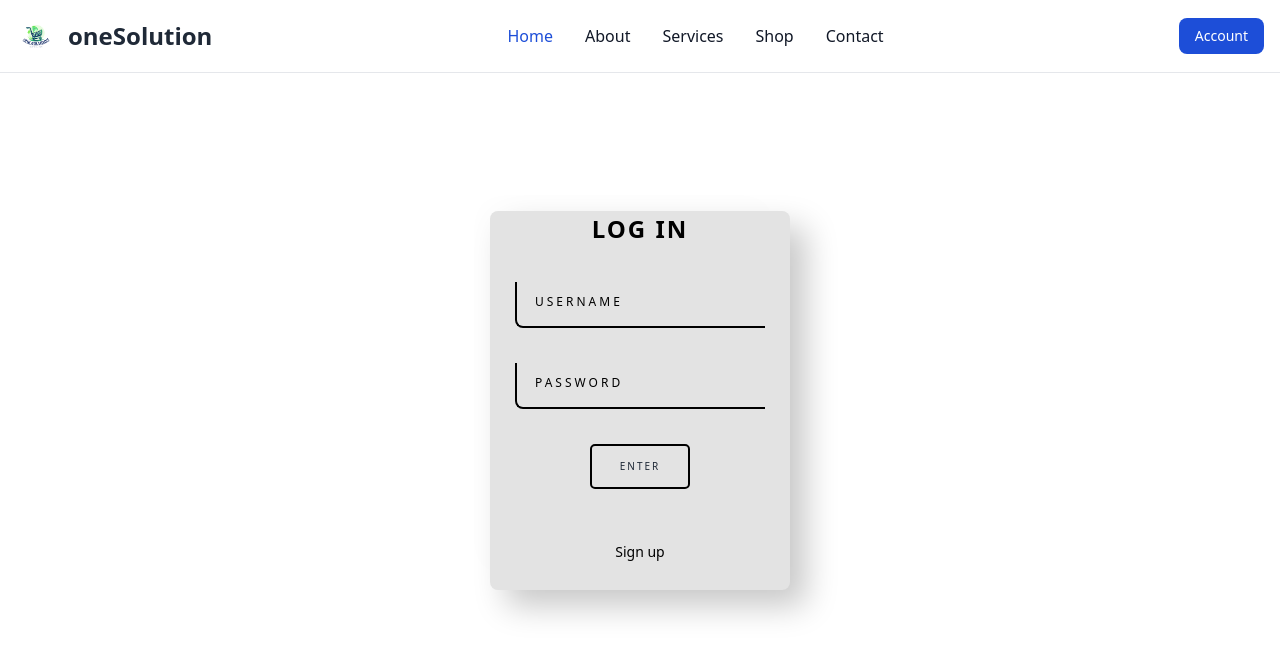
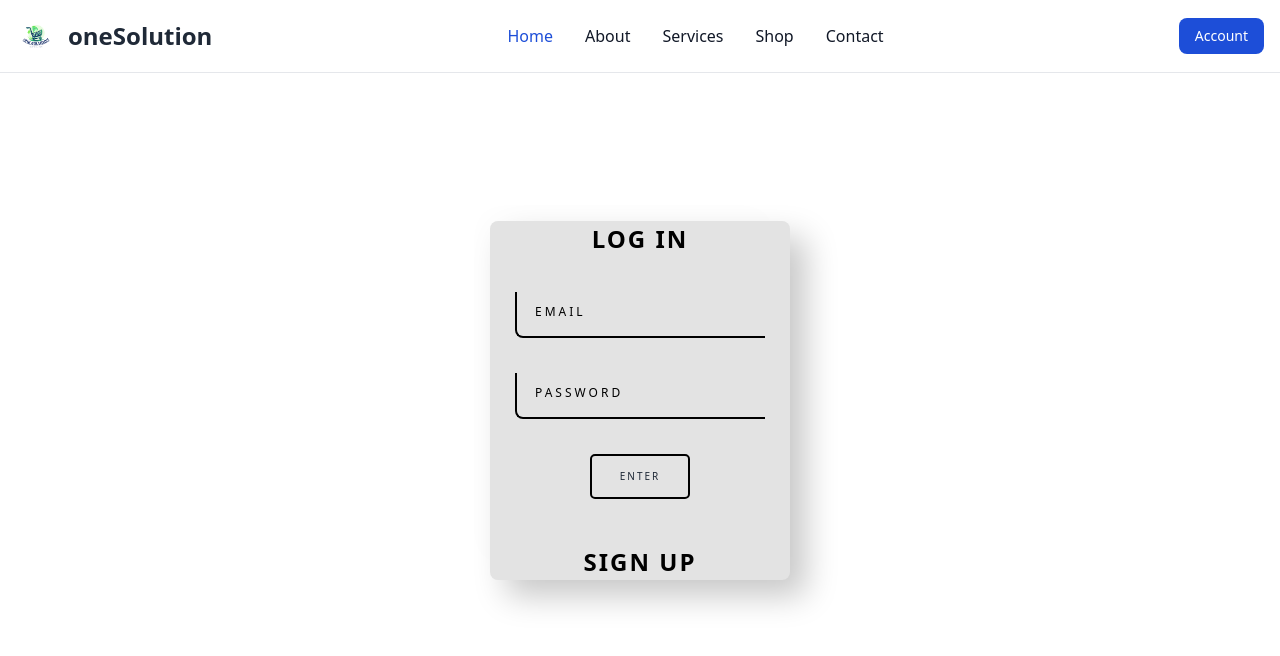
Before and after one commit to Abubakkarsajid/ecommerce-website-templates, a React (Create React App) app: page /account in a window 1280 px wide. Shown: the top 656 px of the page. Built offline with nearby package versions, Linux system fonts and the light colour scheme.

Commit message:
ordertemplate

```diff
--- a/package.json
+++ b/package.json
@@ -17,7 +17,7 @@
     "react-simple-typewriter": "^5.0.1",
     "react-typewriter-effect": "^1.1.0",
     "styled-components": "^6.1.13",
-    "sweetalert2": "^11.14.5",
+    "sweetalert2": "^11.15.3",
     "web-vitals": "^2.1.4"
   },
   "scripts": {
--- a/src/App.js
+++ b/src/App.js
@@ -23,7 +23,6 @@ function App() {
               <HeroSection />
               <About />
               <SomeProducts />
-              {/* <SingleCard /> */}
               <Salecard />
             </>
           }
--- a/src/UserAccount/Login.jsx
+++ b/src/UserAccount/Login.jsx
@@ -1,5 +1,4 @@
 import React from "react";
-import { NavLink } from "react-router-dom";
 import styled from "styled-components";
 
 const Login = () => {
@@ -11,20 +10,17 @@ const Login = () => {
             Log in
           </a>
           <div className="inputBox">
-            <input type="text" required="required" />
-            <span className="user">Username</span>
+            <input type="email" required="required" />
+            <span className="user">Email</span>
           </div>
           <div className="inputBox">
             <input type="password" required="required" />
             <span>Password</span>
           </div>
           <button className="enter">Enter</button>
-          <NavLink
-            to={`./signup`}
-            className="text-black mb-5  focus:ring-4 focus:outline-none focus:ring-blue-300 font-medium rounded-lg text-sm px-4 py-2 text-center dark:bg-blue-600 dark:hover:bg-blue-700 dark:focus:ring-blue-800"
-          >
+          <a href="./create-account" className="login">
             Sign up
-          </NavLink>
+          </a>
         </div>
       </div>
     </StyledWrapper>
--- a/src/files/Cards.jsx
+++ b/src/files/Cards.jsx
@@ -65,16 +65,16 @@ export const Cards = () => {
                 id="cards"
                 className="lg:w-1/4 md:w-1/2 p-4 w-full"
               >
-                <a
+                <NavLink
                   className="block relative h-48 rounded overflow-hidden"
-                  href={`/shop/${product.id}`}
+                  to={`/shop/${product.id}`}
                 >
                   <img
                     alt={product.title}
                     className="object-cover object-center w-full h-full block"
                     src={product.images[0] || "https://dummyimage.com/420x260"}
                   />
-                </a>
+                </NavLink>
                 <div className="mt-4">
                   <h3 className="text-gray-500 text-xs tracking-widest title-font mb-1">
                     {product.category?.name || "CATEGORY"}
--- a/src/files/Order/BuyOrder.jsx
+++ b/src/files/Order/BuyOrder.jsx
@@ -1,6 +1,7 @@
 import React, { useEffect, useState } from "react";
-import { NavLink, useParams } from "react-router-dom";
+import {  useParams } from "react-router-dom";
 import Loader from "../Loader";
+import { OrderCreate } from "./OrderTemplate";
 
 export const BuyOrder = () => {
   const { id } = useParams();
@@ -44,11 +45,8 @@ export const BuyOrder = () => {
             <p className="text-gray-700 mt-2 dark:bg-gray-100 ">
               {product.description}
             </p>
-            <h2 className="text-2xl font-semibold mt-4  dark:bg-gray-100">
-              ${product.price}
-            </h2>
             <div className=" mr-4">
-              <NavLink
+              {/* <NavLink
                 to={`/shop/buy/${product.id}`}
                 className="btn btn-success mt-5 mr-5"
               >
@@ -56,7 +54,10 @@ export const BuyOrder = () => {
               </NavLink>
               <NavLink to="/shop" className="btn btn-primary">
           Back to Shop
-        </NavLink>
+        </NavLink> */}
+        <div className="my-5">
+          <OrderCreate product={{...product}} />
+        </div>
             </div>
           </div>
         </div>
--- /dev/null
+++ b/src/files/Order/OrderTemplate.jsx
@@ -0,0 +1,68 @@
+import React from 'react';
+import styled from 'styled-components';
+import Swal from 'sweetalert2';
+
+export const OrderCreate = ({ product }) => {
+    function conformOrder(){
+        Swal.fire({
+            position: "top-end",
+            icon: "success",
+            title: "Order place successfully",
+            showConfirmButton: false,
+            timer: 2000
+          });
+    }
+  return (
+    <StyledWrapper>
+      <section className="section_form">
+        <form id="consultation-form" className="feed-form" action="#">
+          <h1>Order id: {`${product.id}`}</h1>
+          <h1>Price: {`$${product.price}`}</h1>
+          <input required placeholder="Name" type="text" name="name" />
+          <input name="phone" required placeholder="Phone number" type="tel" />
+          <input name="email" required placeholder="E-mail" type="email" />
+          <button className="button_submit" type="submit" onClick={()=>conformOrder()}>Place order</button>
+        </form>
+      </section>
+    </StyledWrapper>
+  );
+};
+
+const StyledWrapper = styled.div`
+  .feed-form {
+    margin-top: 36px;
+    display: flex;
+    flex-direction: column;
+    width: 300px;
+  }
+
+  .feed-form input {
+    height: 54px;
+    border-radius: 5px;
+    background: white;
+    margin-bottom: 15px;
+    border: none;
+    padding: 0 20px;
+    font-weight: 300;
+    font-size: 14px;
+    color: #4b4b4b;
+  }
+
+  .button_submit:hover,
+  .feed-form input:hover {
+    transform: scale(1.009);
+    box-shadow: 0px 0px 3px 0px #212529;
+  }
+
+  .button_submit {
+    width: 100%;
+    height: 54px;
+    font-size: 14px;
+    color: white;
+    background: red;
+    border-radius: 5px;
+    border: none;
+    font-weight: 500;
+    text-transform: uppercase;
+  }
+`;
```
Also changed, not shown: 1 other file (tests, documents, lock files or other folders).
